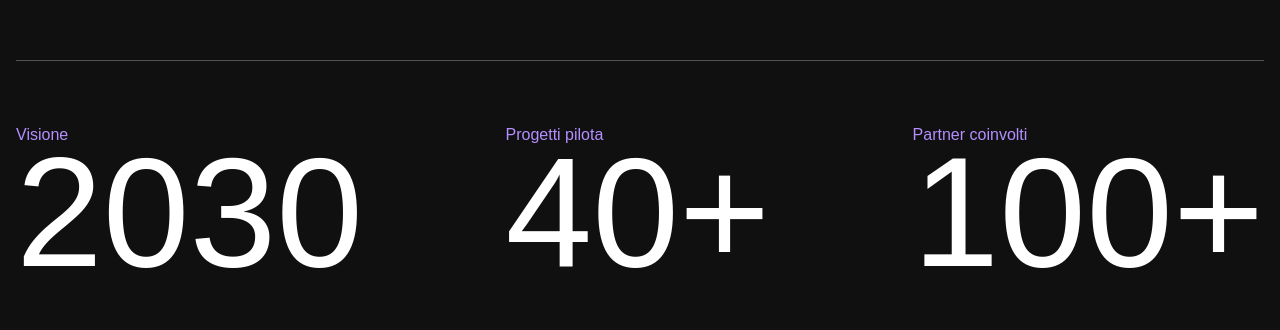
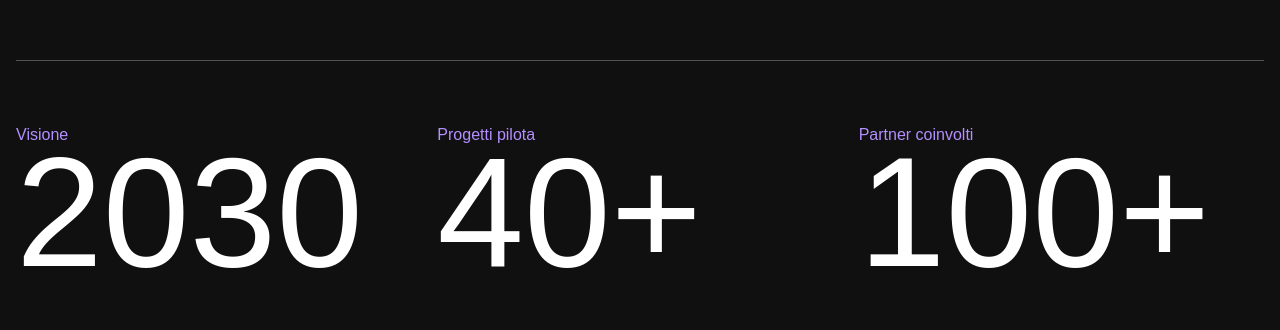
Before and after one commit to thedrew94/landingTest, a Next.js app: page /home in a window 1280 px wide. Shown: the part 1914-2244 px from the top of the page. Built offline with nearby package versions, Linux system fonts and the light colour scheme.

Commit message:
refactor introsection spacing and width, connected and deployed app to vercel

```diff
--- a/app/_components/IntroSection.tsx
+++ b/app/_components/IntroSection.tsx
@@ -13,16 +13,16 @@ export default function IntroSection() {
           pensate per una città più intelligente, ma sempre a misura d’uomo.
         </h3>
       </div>
-      <div className="flex justify-between items-center pt-[64px] border-row">
-        <div>
+      <div className="flex items-center gap-[16px] pt-[64px] border-row">
+        <div className="w-full">
           <span className="text-p text-[#B38FFF]">Visione</span>
           <p className="text-h6">2030</p>
         </div>
-        <div>
+        <div className="w-full">
           <span className="text-p text-[#B38FFF]">Progetti pilota</span>
           <p className="text-h6">40+</p>
         </div>
-        <div>
+        <div className="w-full">
           <span className="text-p text-[#B38FFF]">Partner coinvolti</span>
           <p className="text-h6">100+</p>
         </div>
```
